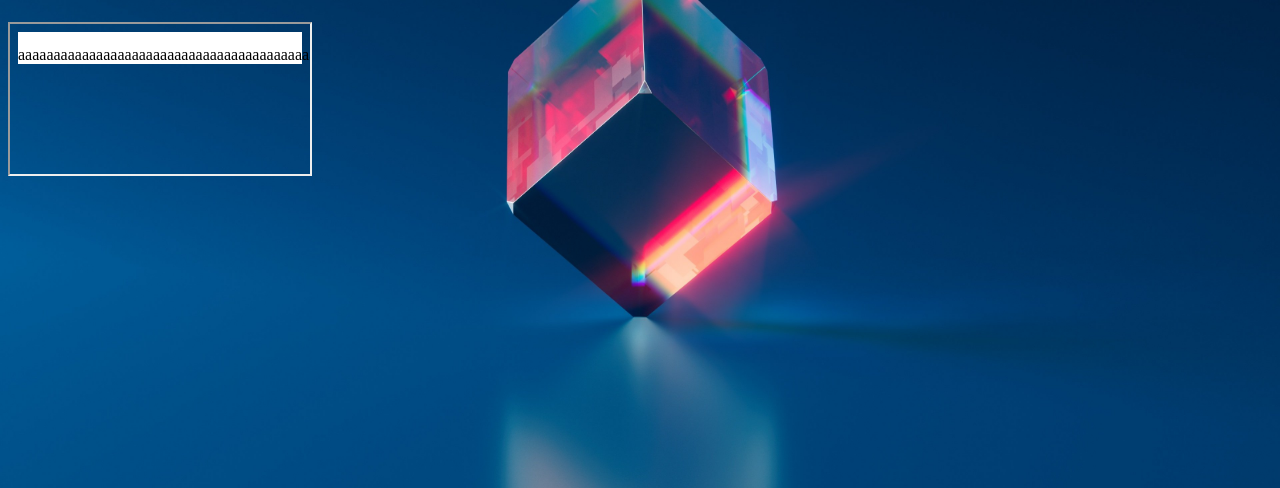
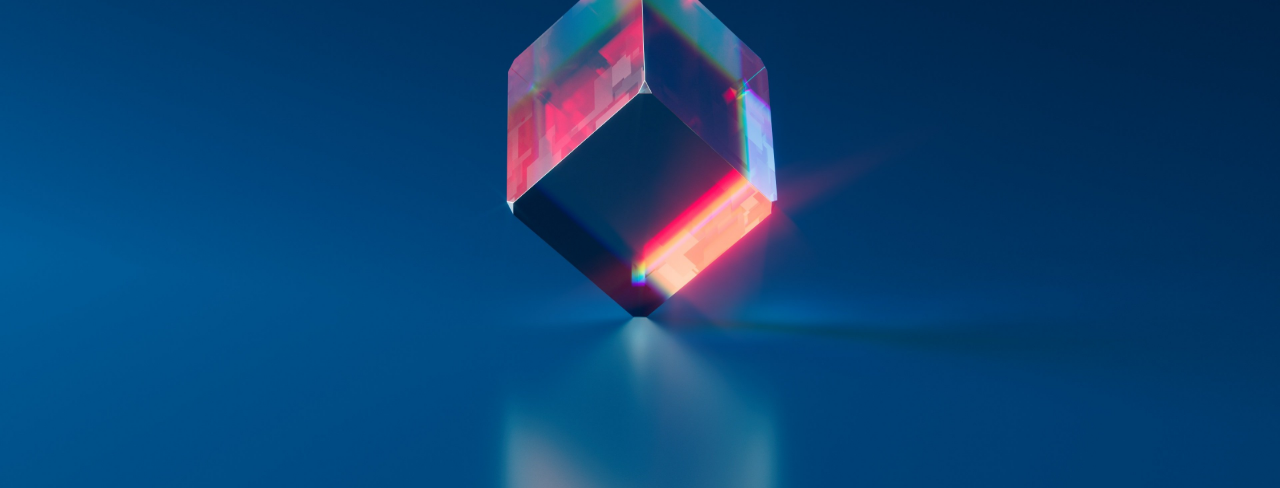
Before and after one commit to xxjingyi/xxjingyi.github.io, a plain HTML site: page index.html in a window 1280 px wide. Shown: the part 312-800 px from the top of the page. Drawn offline with Linux system fonts and the light colour scheme; a web font is replaced by a local one.

Commit message:
Update index.html

```diff
--- a/index.html
+++ b/index.html
@@ -57,9 +57,6 @@
                 </a>
                 </div>
             </div>
-            <div>
-            <iframe id="down" src="source/urls.html"></iframe>
-            </div>
         </div>
     </body>
 </html>
```
